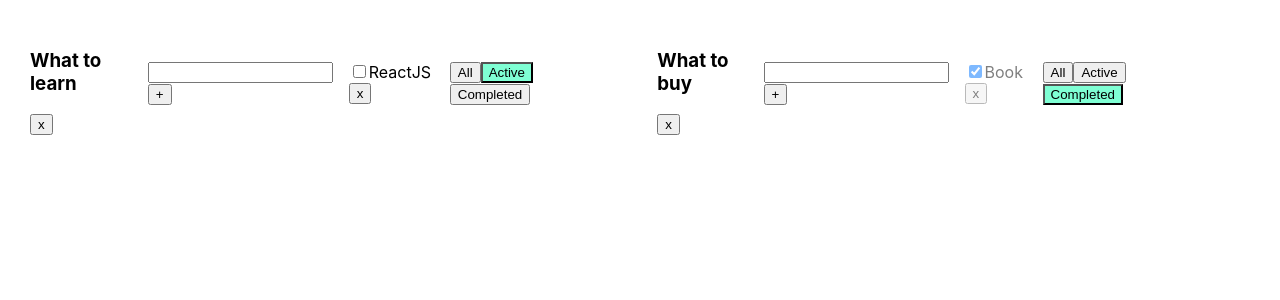
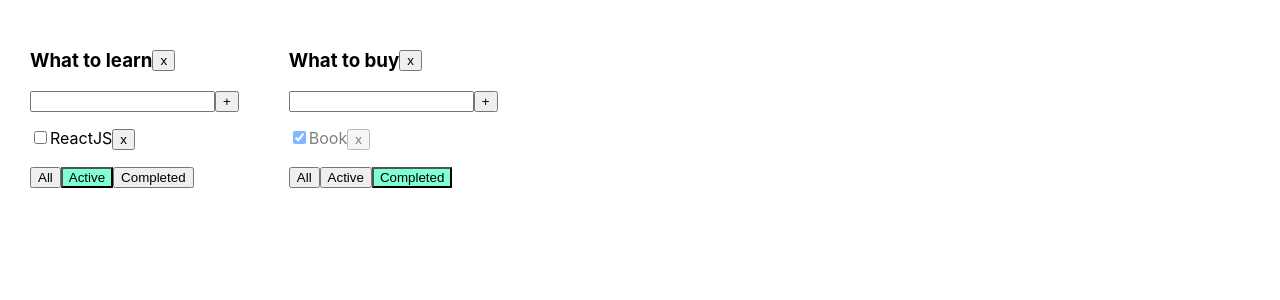
Before and after one commit to Oleg-Melnikow/TodoList_TS, a React (Create React App) app: page / in a window 1280 px wide. Shown: the top 300 px of the page. Built offline with nearby package versions, Linux system fonts and the light colour scheme.

Commit message:
add AddItemForm component

```diff
--- /dev/null
+++ b/src/AddItemForm.tsx
@@ -0,0 +1,39 @@
+import React, {ChangeEvent, KeyboardEvent, useState} from 'react';
+
+type AddItemFormPropsType = {
+    addItem: (title: string) => void
+}
+
+export function AddItemForm(props: AddItemFormPropsType) {
+
+    const [error, setError] = useState<string | null>(null)
+    const [title, setTitle] = useState("");
+
+    const addItem = () => {
+        const trimmedTitle = title.trim()
+        if(trimmedTitle !== ""){
+            props.addItem(trimmedTitle)
+            setTitle("")
+        } else {
+            setError("Title is required")
+        }
+    }
+
+    const onChangeHandler = (e: ChangeEvent<HTMLInputElement>) => {
+        setTitle(e.currentTarget.value)
+    }
+
+    const onKeyPressHandler = (e: KeyboardEvent<HTMLInputElement>) => {
+        setError(null)
+        e.key === "Enter" && addItem()
+    }
+
+    return(
+        <div>
+            <input value={title} onChange={onChangeHandler}
+                   onKeyPress={onKeyPressHandler} className={error ? "error" : ""}/>
+            <button onClick={addItem}>+</button>
+            {error && <div className="error-message">{error}</div>}
+        </div>
+    )
+}
--- a/src/Todolist.tsx
+++ b/src/Todolist.tsx
@@ -1,5 +1,6 @@
 import React, {ChangeEvent, KeyboardEvent, useState} from "react";
 import {FilterValueType, TaskType} from "./App";
+import {AddItemForm} from "./AddItemForm";
 
 type PropsType = {
     id: string,
@@ -15,25 +16,8 @@ type PropsType = {
 
 export function TodoList(props: PropsType) {
 
-    const [title, setTitle] = useState("")
-    const [error, setError] = useState<string | null>(null)
-
-    function addTask() {
-        if (title.trim() !== "") {
-            props.addTask(title, props.id)
-            setTitle("")
-        } else {
-            setError("Title is required")
-        }
-    }
-
-    function onChangeHandler(e: ChangeEvent<HTMLInputElement>) {
-        setTitle(e.currentTarget.value)
-    }
-
-    const onKeyPressHandler = (e: KeyboardEvent<HTMLInputElement>) => {
-        setError(null)
-        e.key === "Enter" && addTask()
+    function addTask(title: string) {
+        props.addTask(title, props.id)
     }
 
     const onAllClickHandler = () => props.changeFilter("all", props.id)
@@ -42,18 +26,12 @@ export function TodoList(props: PropsType) {
     const remoteTodoList = () => props.remoteTodoList(props.id)
 
     return (
-        <div className="title-wrap">
-            <div>
+        <div>
+            <div className="title-wrap">
                 <h3>{props.title}</h3>
                 <button onClick={remoteTodoList}>x</button>
             </div>
-            <div>
-                <input className={error ? "error" : ""}
-                       value={title} onChange={onChangeHandler}
-                       onKeyPress={onKeyPressHandler}/>
-                <button onClick={addTask}>+</button>
-                {error && <div className="error-message">{error}</div>}
-            </div>
+            <AddItemForm addItem={addTask}/>
             <ul>
                 {
                     props.tasks.map(task => {
```
